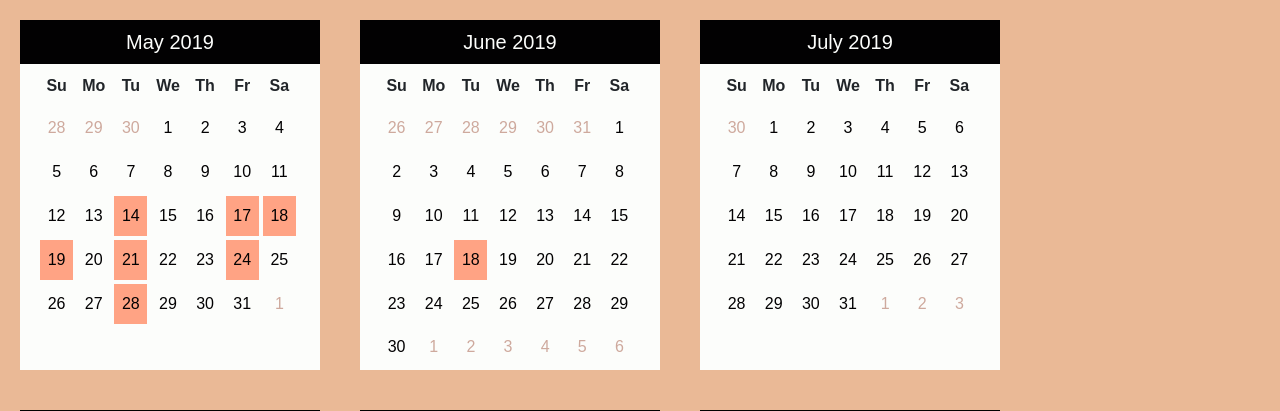
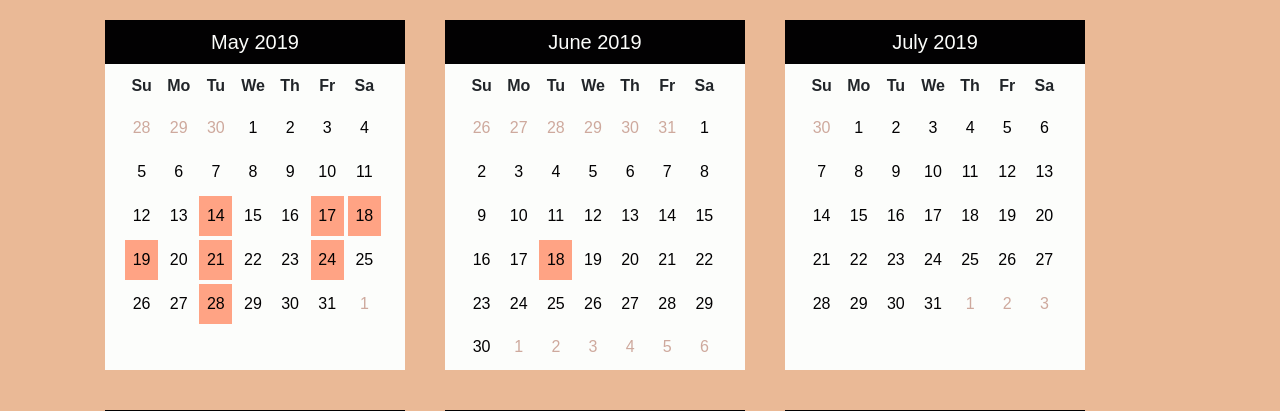
Before and after one commit to iamvickynguyen/Kattis-Performace-Tracker, a Flask app: template templates/stats.html in a window 1280 px wide. Shown: the top 411 px of the page. Run offline with Flask 2, Linux system fonts and the light colour scheme; the template is opened without the code that fills it, so the values that code supplies are empty; data comes from the database, SQL or seed files in the repository; some libraries are stand-ins or nearby versions.

Commit message:
center calendar, need to push item to left if not filled width

```diff
--- a/static/style.css
+++ b/static/style.css
@@ -13,3 +13,11 @@
 	background: var(--main-background);
 	font-family: sans-serif;
 }
+
+.container {
+    width: 100%;
+    padding-right: 15px;
+    padding-left: 15px;
+    margin-right: auto;
+    margin-left: auto;
+}
--- a/templates/stats.html
+++ b/templates/stats.html
@@ -4,7 +4,8 @@
 {% endblock %}
 
 {% block body %}
-    <div id="user-calendar"></div>
+
+    <div class="container" id="user-calendar"></div>
 
     <!-- Modal -->
     <button type="button" id="modalBtn" data-toggle="modal" data-target="#exampleModalCenter" style="display: none;"></button>
```
